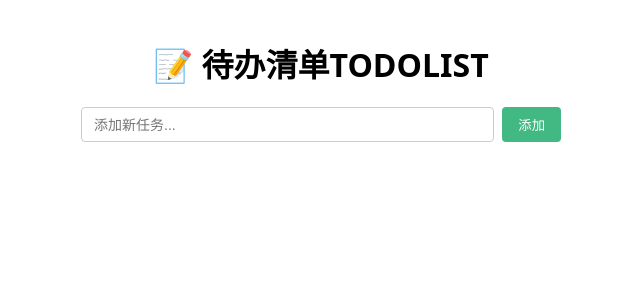
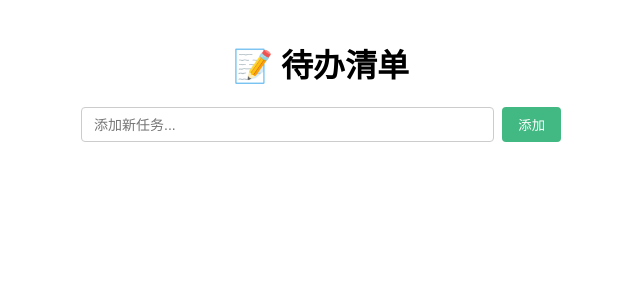
Before and after one commit to YONGBOQIU/report-io, a Vue app: page / in a window 1280 px wide. Shown: the top 300 px of the page, without its empty margins (319-959 px from the left). Built offline with nearby package versions, Linux system fonts and the light colour scheme; the HTML template or start-up script is replaced by a standard one.

Commit message:
fix：todoList 标题更改
标题更改

```diff
--- a/src/App.vue
+++ b/src/App.vue
@@ -31,7 +31,7 @@ function clearDone() {
 
 <template>
   <div class="app">
-    <h1>📝 待办清单TODOLIST</h1>
+    <h1>📝 待办清单</h1>
 
     <form class="input-row" @submit.prevent="addTodo">
       <input v-model="newTodo" placeholder="添加新任务..." />
```
